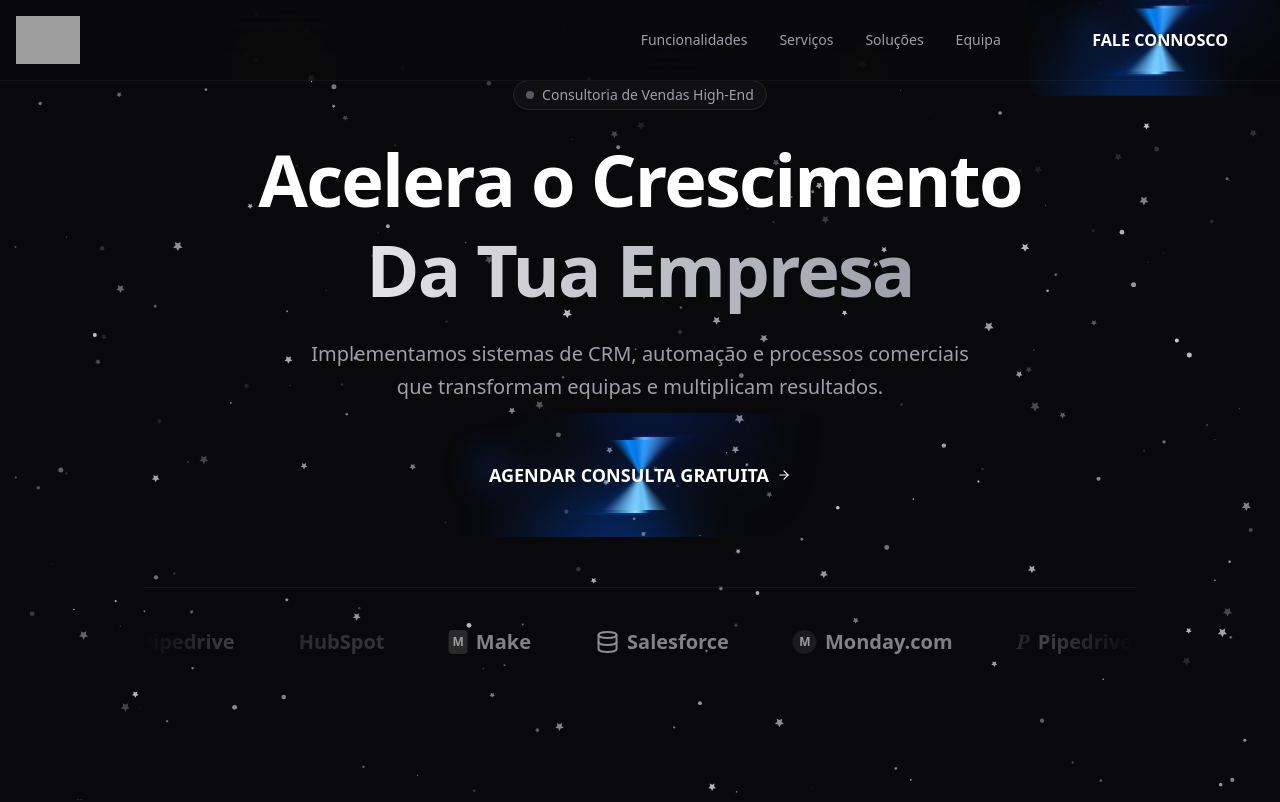
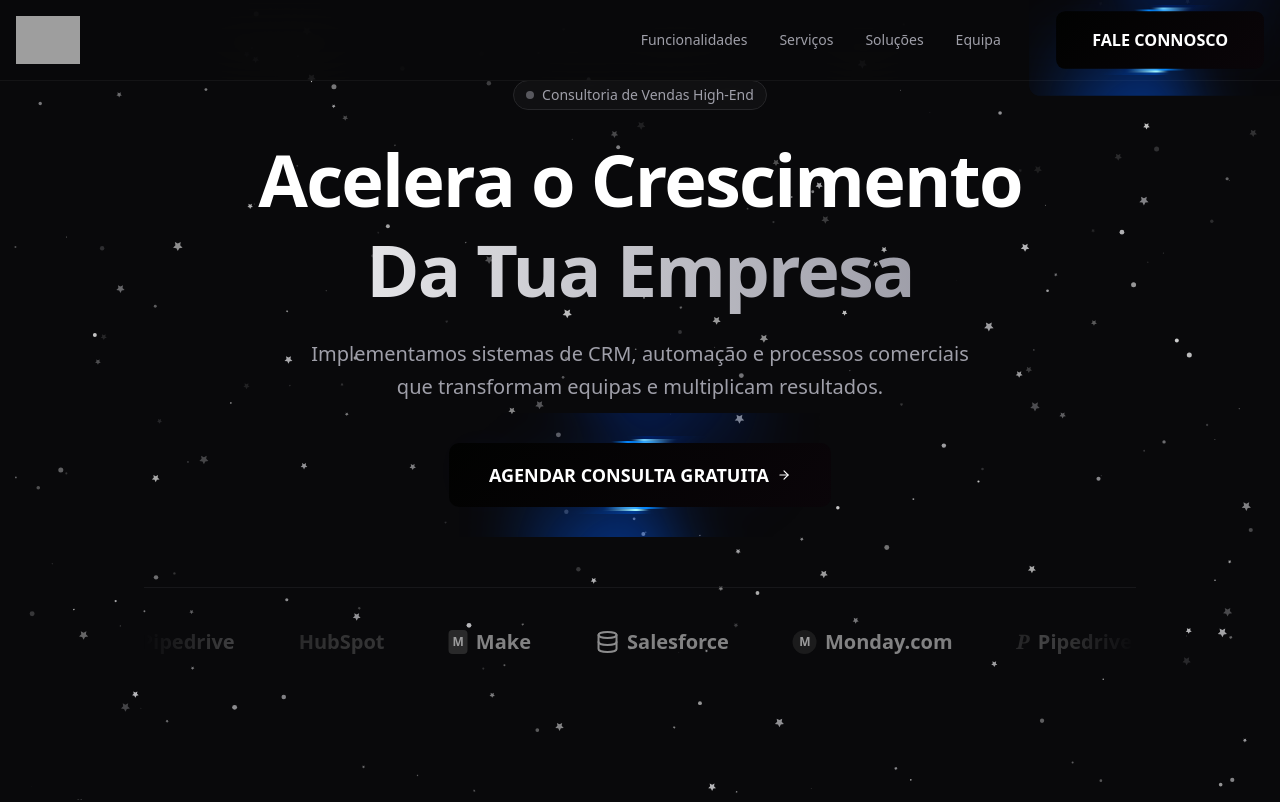
Before and after one commit to XavierOliveira/UnlockingTech-Sales-Consulting-LandingPage-, a React (Vite) app: page / in a window 1280 px wide. Shown: the top 802 px of the page. Built offline with nearby package versions, Linux system fonts and the light colour scheme; grey boxes are pictures that could not be loaded.

Commit message:
feat: Update button neon effect with gradient background and enhanced blue glow

```diff
--- a/App.tsx
+++ b/App.tsx
@@ -77,7 +77,7 @@ const MetallicButton = ({
       onMouseLeave={() => setIsHovered(false)}
     >
       {/* Outer Glow */}
-      <div className="absolute inset-0 -m-[30px] rounded-[14px] pointer-events-none z-0 overflow-hidden opacity-50">
+      <div className="absolute inset-0 -m-[30px] rounded-[12px] pointer-events-none z-0 overflow-hidden opacity-60">
         <motion.div
           className="absolute w-[200%] h-[200%] -top-1/2 -left-1/2"
           style={{
@@ -94,7 +94,7 @@ const MetallicButton = ({
       </div>
 
       {/* Dark Layer */}
-      <div className="absolute inset-0 -m-[8px] rounded-[14px] pointer-events-none z-[1] overflow-hidden">
+      <div className="absolute inset-0 -m-[7px] rounded-[12px] pointer-events-none z-[1] overflow-hidden">
         <motion.div
           className="absolute w-[200%] h-[200%] -top-1/2 -left-1/2"
           style={{
@@ -111,12 +111,12 @@ const MetallicButton = ({
       </div>
 
       {/* Bright Layer */}
-      <div className="absolute inset-0 -m-[6px] rounded-[14px] pointer-events-none z-[2] overflow-hidden">
+      <div className="absolute inset-0 -m-[4px] rounded-[12px] pointer-events-none z-[2] overflow-hidden">
         <motion.div
           className="absolute w-[200%] h-[200%] -top-1/2 -left-1/2"
           style={{
             background: 'conic-gradient(from 83deg at 50% 50%, transparent 0deg, #4985E1 20deg, transparent 60deg, transparent 180deg, #6BA3FF 200deg, transparent 240deg)',
-            filter: 'blur(1.8px) brightness(1.4)'
+            filter: 'blur(1.8px) brightness(1.6)'
           }}
           animate={{ rotate: 360 }}
           transition={{
@@ -128,11 +128,11 @@ const MetallicButton = ({
       </div>
 
       {/* Primary Border */}
-      <div className="absolute inset-0 -m-[3px] rounded-[14px] pointer-events-none z-[3] overflow-hidden">
+      <div className="absolute inset-0 -m-[2px] rounded-[12px] pointer-events-none z-[3] overflow-hidden">
         <motion.div
           className="absolute w-[200%] h-[200%] -top-1/2 -left-1/2"
           style={{
-            background: 'conic-gradient(from 70deg at 50% 50%, transparent 0deg, #025AF8 20deg, transparent 80deg, transparent 180deg, #4985E1 210deg, transparent 270deg)',
+            background: 'conic-gradient(from 70deg at 50% 50%, transparent 0deg, #025AF8 20deg, transparent 80deg, transparent 180deg, #025AF8 210deg, transparent 270deg)',
             filter: 'blur(0.4px) brightness(1.5)'
           }}
           animate={{ rotate: 360 }}
@@ -147,24 +147,32 @@ const MetallicButton = ({
 
       {/* Blue Hint */}
       <div
-        className="absolute w-10 h-[30px] top-[10px] left-5 z-[4] pointer-events-none transition-opacity duration-400"
+        className="absolute w-[30px] h-[20px] top-[18px] left-5 z-[4] pointer-events-none transition-opacity duration-400"
         style={{
           background: 'radial-gradient(circle, #025AF8 0%, transparent 70%)',
           filter: 'blur(18px)',
-          opacity: isHovered ? 0.3 : 0.6
+          opacity: isHovered ? 0 : 0.75
+        }}
+      />
+
+      {/* Gradient Mask */}
+      <div
+        className="absolute w-24 h-[18px] top-5 left-5 z-[4] pointer-events-none transition-opacity duration-300"
+        style={{
+          background: 'linear-gradient(to right, transparent 0%, #010201 100%)'
         }}
       />
 
       {/* Button Content */}
       <motion.span
-        className="relative z-[5] flex items-center justify-center gap-2 uppercase transition-all duration-300 text-white text-lg md:text-lg font-semibold rounded-xl px-10 py-[18px]"
+        className="relative z-[5] flex items-center justify-center gap-2 uppercase transition-all duration-300 text-white text-lg md:text-lg font-semibold rounded-[10px] px-10 py-[18px]"
         style={{
-          background: 'transparent',
+          background: 'linear-gradient(135deg, #010201 0%, #0a0509 100%)',
           border: 'none'
         }}
         whileHover={{
           scale: 1.02,
-          boxShadow: '0 0 30px rgba(2, 90, 248, 0.3)'
+          boxShadow: '0 0 20px rgba(2, 90, 248, 0.2)'
         }}
         whileTap={{ scale: 0.98 }}
       >
```
